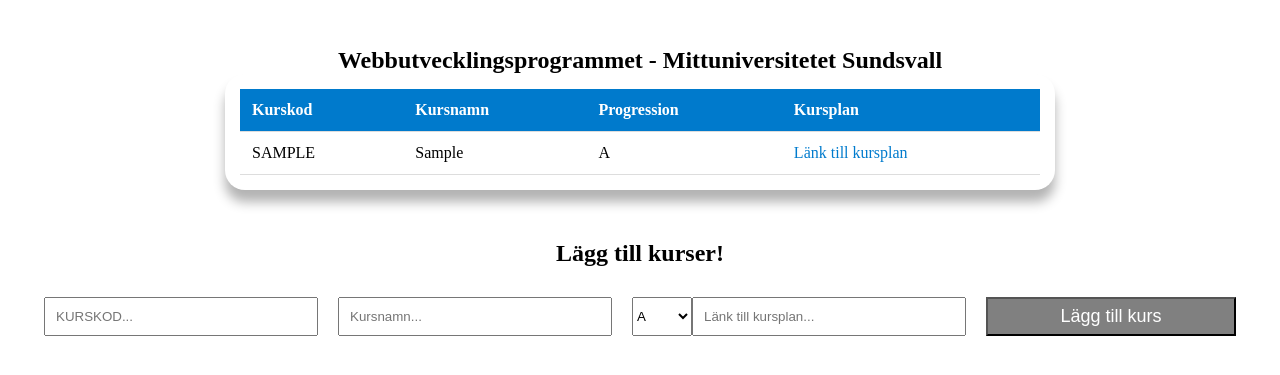
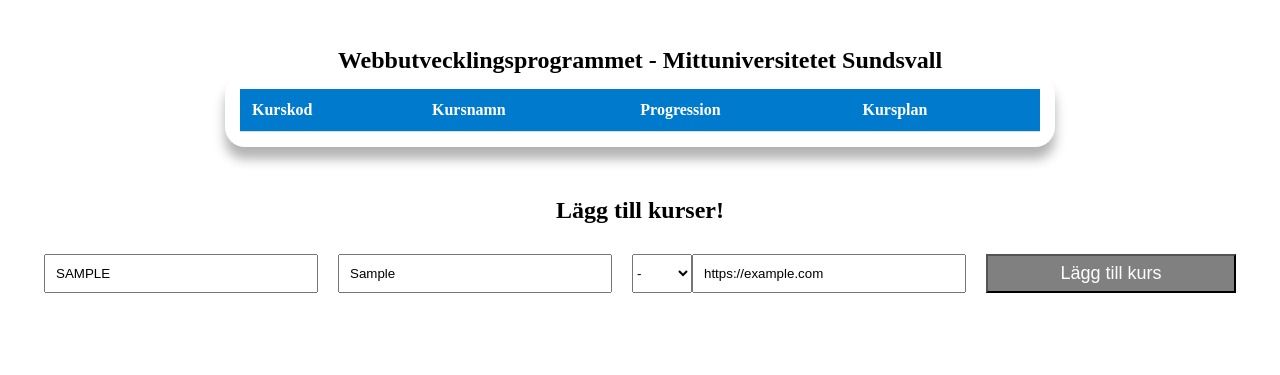
Before and after one commit to HelmerBergstrom/moment-1-typescript, a website built with Vite: page index.html in a window 1280 px wide. Both pictures are taken after typing "Sample", "Sample", "https://example.com" into the empty fields and a click on the button "Lägg till kurs". Shown: the part 79-454 px from the top of the page. Built offline with nearby package versions, Linux system fonts and the light colour scheme; no server answers.

Commit message:
if-sats som kontrollerar att progression är korrekt vald.

```diff
--- a/index.html
+++ b/index.html
@@ -31,6 +31,7 @@
           <input type="text" id="courseCode" placeholder="Kurskod..." required/>
           <input type="text" id="courseName" placeholder="Kursnamn..." required />
           <select id="progression" required>
+            <option value="-" disabled selected>-</option>
             <option value="A"> A </option>
             <option value="B"> B </option>
             <option value="C"> C </option>
--- a/src/main.ts
+++ b/src/main.ts
@@ -78,6 +78,10 @@
     const progression = (document.getElementById("progression") as HTMLSelectElement).value as 'A' | 'B' | 'C';
     const syllabus = (document.getElementById("courseSyllabus") as HTMLInputElement).value;
 
+    if(progression !== 'A' && progression !== 'B' && progression !== 'C') {
+        alert("Välj en giltlig progression")
+        return;
+    }
     // Kontrollerar om koden redan finns registrerad.
     const ifExists = courses.some(c => c.code === code);
     if(ifExists) {
```
